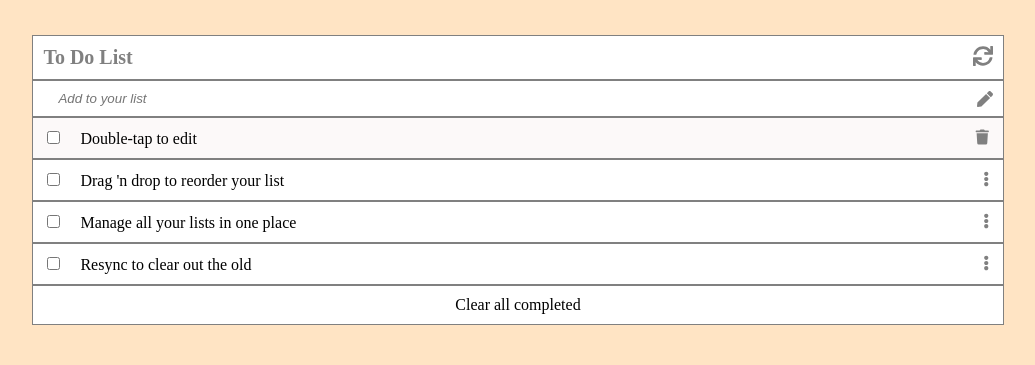
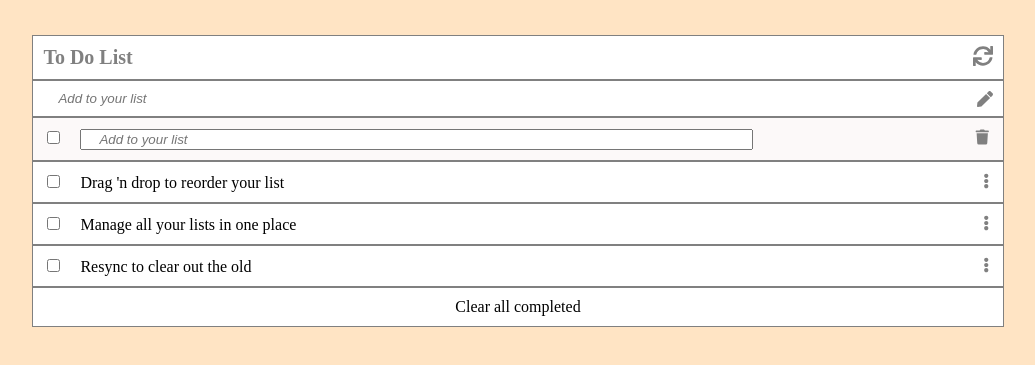
Before and after one commit to tta2yta/to-do-list, a website built with webpack: page src/index.html in a window 1280 px wide. Both pictures are taken after a click on the item "Double-tap to edit". Shown: the part 69-434 px from the top of the page, without its empty margins (142-1177 px from the left). Built offline with nearby package versions, Linux system fonts and the light colour scheme.

Commit message:
Update activelist function

```diff
--- a/src/style.css
+++ b/src/style.css
@@ -121,3 +121,10 @@ svg{
 .thickSyb {
   cursor: pointer;
 }
+.hide{
+  display: none;
+}
+
+.listInputDsec{
+ min-width: 70%;
+}
--- a/src/todolist.js
+++ b/src/todolist.js
@@ -78,6 +78,16 @@ export default class ToDoList {
      const t = document.createTextNode(item.decription);
      textDesc.appendChild(t);
      listItem.appendChild(textDesc);
+
+     const listInputDsec = document.createElement('input');
+     listInputDsec.type = 'text';
+     listInputDsec.className = 'listInputDsec hide';
+     listInputDsec.addEventListener('keyup', addItem, false)
+     listInputDsec.placeholder = 'Add to your list';
+
+     listItem.appendChild(listInputDsec);
+
+
      const spanSvg=document.createElement('span')
      spanSvg.className="spanSvg"
      const icon = document.createElement('svg');
@@ -106,5 +116,16 @@ export function activeList() {
   });
   document.getElementById(this.id).style.backgroundColor = '#fcf9f9';
   document.getElementById(`icon-${this.id - 1}`).setAttribute('class', 'fas fa-trash icon');
-
+  console.log(this)
+  if(this !== null){
+   this.querySelector('.textDesc').classList.add('hide')
+   this.querySelector('.listInputDsec').classList.remove('hide')
+   const listInput = document.createElement('input');
+   listInput.type = 'text';
+   listInput.className = 'listInput';
+   listInput.id = 'listInput';
+   listInput.addEventListener('keyup', addItem, false)
+   listInput.placeholder = 'Add to your list';
+  //  this.appendChild(iconEnter);
+  }
 }
```
